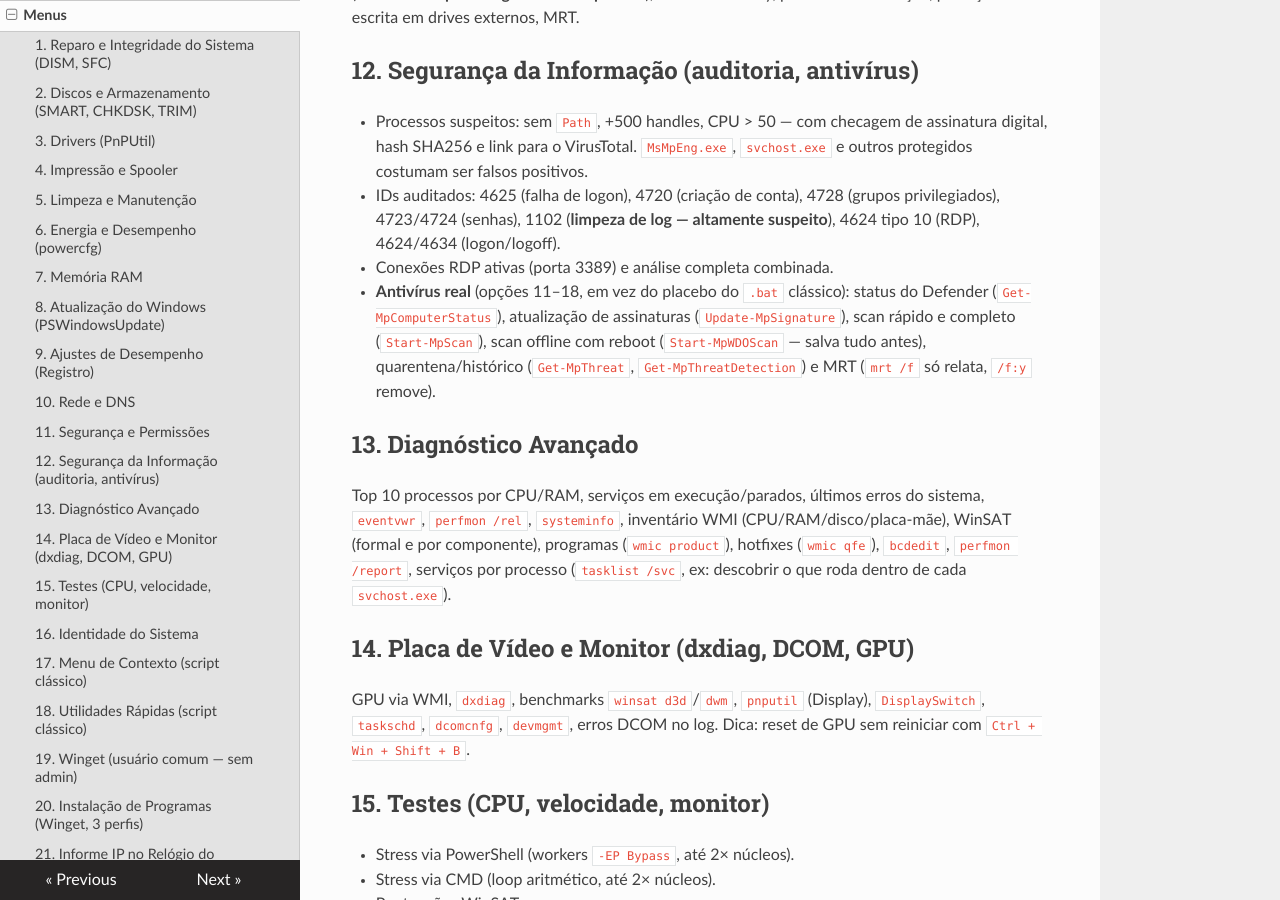
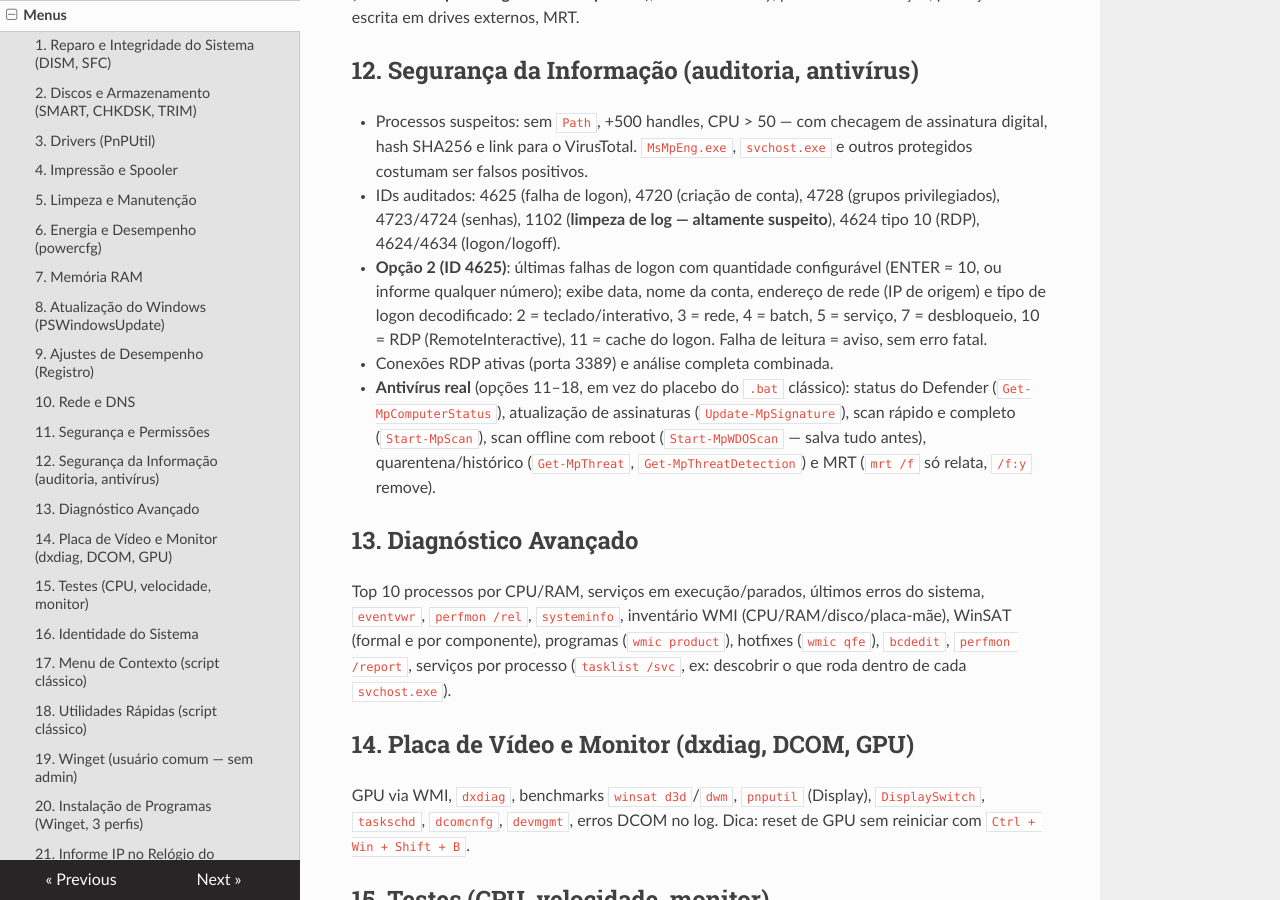
Before and after one commit to klaytonPrinceMS/ps1Bat, an MkDocs documentation site: the page built from docs/menus.md, in a window 1280 px wide and 900 px high, scrolled down 2120 px. Built offline with MkDocs 1.6.1, drawn with Linux system fonts in a browser that asks for light colours; nearby versions of some CDN libraries.

Commit message:
261118 aprimora opcao 2 SegInfo: N configuravel, tipo de logon, conta e IP

```diff
--- a/docs/menus.md
+++ b/docs/menus.md
@@ -92,6 +92,12 @@ em drives externos, MRT.
 - IDs auditados: 4625 (falha de logon), 4720 (criação de conta), 4728
   (grupos privilegiados), 4723/4724 (senhas), 1102 (**limpeza de log —
   altamente suspeito**), 4624 tipo 10 (RDP), 4624/4634 (logon/logoff).
+- **Opção 2 (ID 4625)**: últimas falhas de logon com quantidade configurável
+  (ENTER = 10, ou informe qualquer número); exibe data, nome da conta,
+  endereço de rede (IP de origem) e tipo de logon decodificado:
+  2 = teclado/interativo, 3 = rede, 4 = batch, 5 = serviço, 7 = desbloqueio,
+  10 = RDP (RemoteInteractive), 11 = cache do logon. Falha de leitura = aviso,
+  sem erro fatal.
 - Conexões RDP ativas (porta 3389) e análise completa combinada.
 - **Antivírus real** (opções 11–18, em vez do placebo do `.bat` clássico):
   status do Defender (`Get-MpComputerStatus`), atualização de assinaturas
```
Also changed, not shown: 1 other file.
